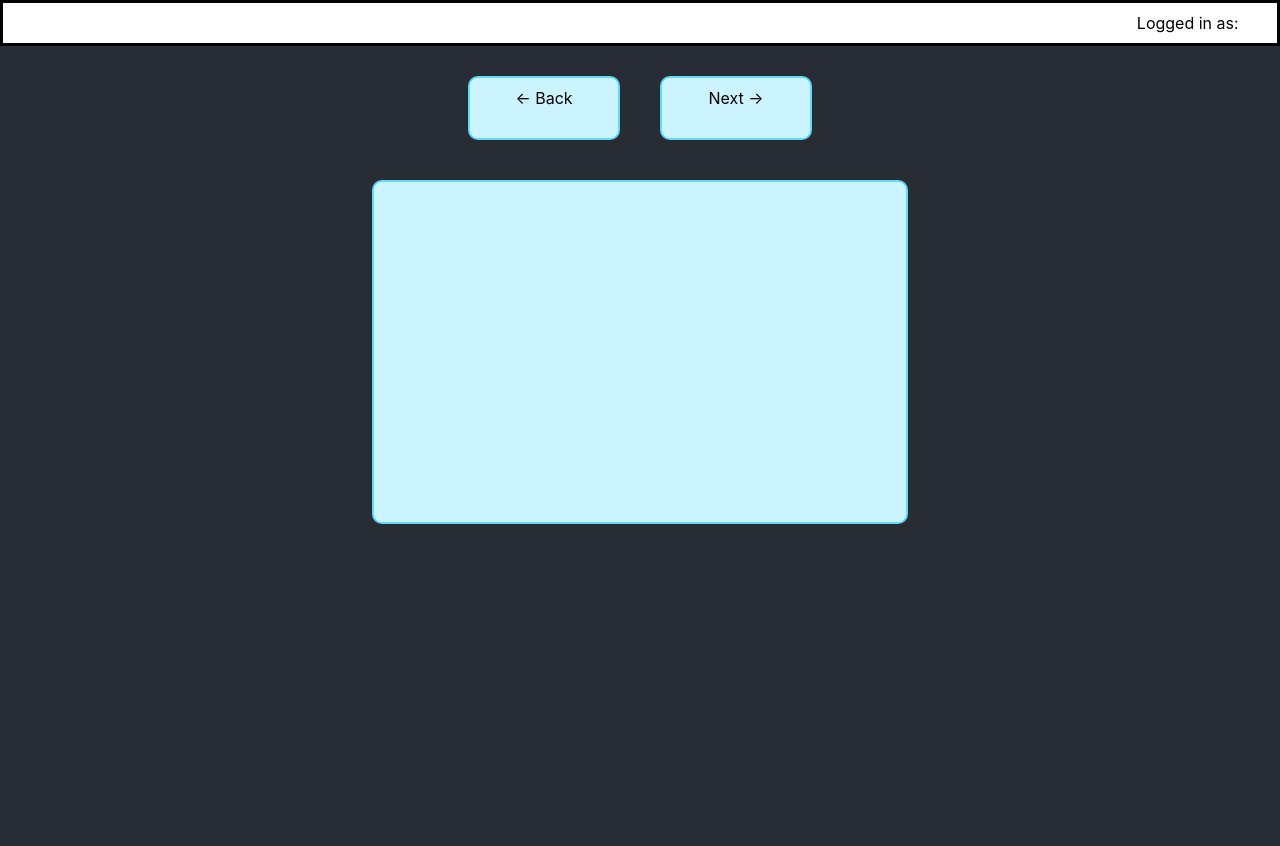
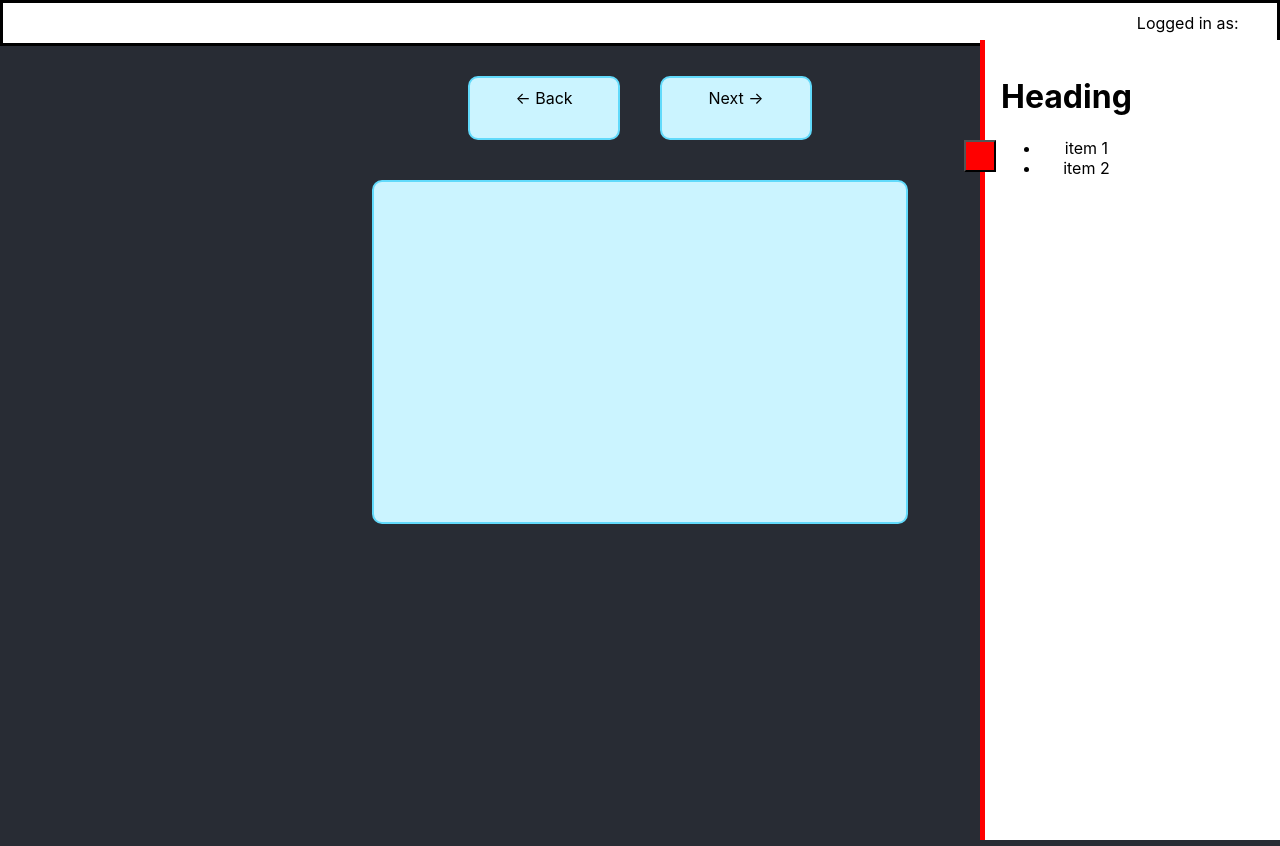
Before and after one commit to szkola-reacta/react-flashcards, a React (Create React App) app: page / in a window 1280 px wide. Built offline with nearby package versions, Linux system fonts and the light colour scheme; no server answers; the database is empty.

Commit message:
Created Drawer styled components. Mounting Drawer on App.js

```diff
--- a/src/App.js
+++ b/src/App.js
@@ -1,11 +1,21 @@
 import './App.css';
 import MainView from './Containers/MainView/MainView';
 import NavBar from './Containers/NavBar/NavBar';
+import Drawer from './Components/Drawer/Drawer';
 
 function App() {
     return (
         <div className="App">
             <NavBar />
+            <Drawer>
+                <div>
+                    <h1>Heading</h1>
+                    <ul>
+                        <li>item 1</li>
+                        <li>item 2</li>
+                    </ul>
+                </div>
+            </Drawer>
             <MainView />
         </div>
     );
--- /dev/null
+++ b/src/Components/Drawer/Drawer.js
@@ -0,0 +1,44 @@
+import styled from 'styled-components';
+
+const Container = styled.div`
+    padding: 0;
+    margin-top: 5vh;
+    height: 100%;
+    display: flex;
+    position: absolute;
+    width: 300px;
+    left: calc(100% - 300px);
+    top: 0;
+    background: white;
+`;
+
+const DrawerResizeLine = styled.div`
+    width: 5px;
+    background: red;
+`;
+
+const Chevron = styled.button`
+    width: 32px;
+    height: 32px;
+    background: red;
+    position: absolute;
+    left: -16px;
+    top: 100px;
+`;
+
+const Content = styled.div`
+    padding: 16px;
+    background: white;
+`;
+
+const Drawer = ({ children }) => {
+    return (
+        <Container>
+            <DrawerResizeLine />
+            <Chevron />
+            <Content>{children}</Content>
+        </Container>
+    );
+};
+
+export default Drawer;
```
Also changed, not shown: 1 other file (tests, documents, lock files or other folders). Lines whose indentation alone changed are shown as unchanged.
